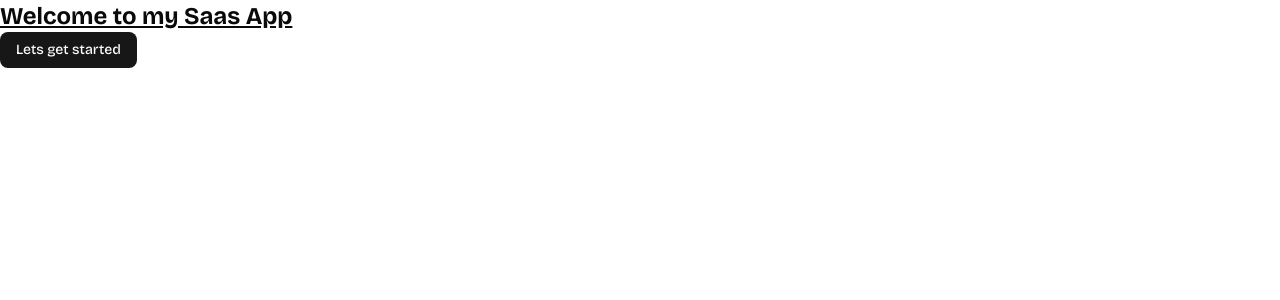
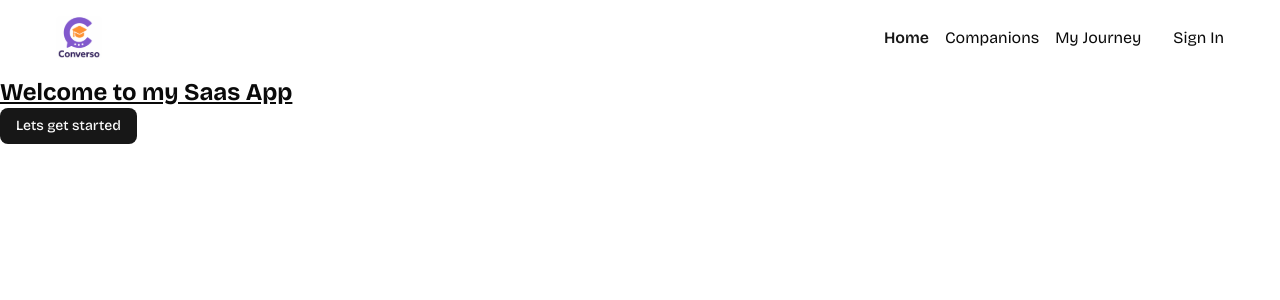
Before and after one commit to paskuvan/lms-nextjs, a Next.js app: page / in a window 1280 px wide. Shown: the top 300 px of the page. Built offline with nearby package versions, Linux system fonts and the light colour scheme.

Commit message:
item navigation

```diff
--- a/app/globals.css
+++ b/app/globals.css
@@ -83,6 +83,9 @@
   --radius-md: calc(var(--radius) - 2px);
   --radius-lg: var(--radius);
   --radius-xl: calc(var(--radius) + 4px);
+  --radius-2xl: calc(var(--radius) + 8px);
+  --radius-3xl: calc(var(--radius) + 12px);
+  --radius-4xl: calc(var(--radius) + 16px);
 }
 
 body {
--- a/app/layout.tsx
+++ b/app/layout.tsx
@@ -1,6 +1,7 @@
 import type { Metadata } from "next";
 import { Bricolage_Grotesque } from "next/font/google";
 import "./globals.css";
+import Navbar from "@/components/Navbar";
 
 const bricolage = Bricolage_Grotesque({
   variable: "--font-bricolage",
@@ -19,7 +20,10 @@ export default function RootLayout({
 }>) {
   return (
     <html lang="en">
-      <body className={`${bricolage.variable} antialiased`}>{children}</body>
+      <body className={`${bricolage.variable} antialiased`}>
+        <Navbar />
+        {children}
+      </body>
     </html>
   );
 }
--- a/app/page.tsx
+++ b/app/page.tsx
@@ -1,6 +1,6 @@
 import React from 'react'
 import {Button} from '@/components/ui/button'
-import Navbar from '@/components/Navbar'
+
 
 const Page = () => {
   return (
--- a/components/NavItems.tsx
+++ b/components/NavItems.tsx
@@ -1,5 +1,8 @@
-import React from 'react'
+'use client';
 
+import Link from "next/link";
+import {usePathname} from "next/navigation";
+import {cn} from "@/lib/utils";
 
 const navItems = [
     { label:'Home', href: '/' },
@@ -8,11 +11,21 @@ const navItems = [
 ]
 
 const NavItems = () => {
-  return (
-    <nav className='flex items-center gap-4'>
-     Nav items
-      </nav>
-  )
+    const pathname = usePathname();
+
+    return (
+        <nav className="flex items-center gap-4">
+            {navItems.map(({ label, href }) => (
+                <Link
+                    href={href}
+                    key={label}
+                    className={cn(pathname === href && 'text-primary font-semibold')}
+                >
+                    {label}
+                </Link>
+            ))}
+        </nav>
+    )
 }
 
 export default NavItems
--- a/components/Navbar.tsx
+++ b/components/Navbar.tsx
@@ -1,24 +1,24 @@
+import Link from "next/link";
 import Image from "next/image";
 import NavItems from "@/components/NavItems";
 
 const Navbar = () => {
     return (
         <nav className="navbar">
-    <link href="/">
+            <Link href="/">
                 <div className="flex items-center gap-2.5 cursor-pointer">
                     <Image
                         src="/images/logo.svg"
-        alt="Logo"
+                        alt="logo"
                         width={46}
                         height={44}
                     />
-
                 </div>
+            </Link>
             <div className="flex items-center gap-8">
                 <NavItems />
                 <p>Sign In</p>
             </div>
-    </link>
         </nav>
     )
 }
--- a/package.json
+++ b/package.json
@@ -16,7 +16,7 @@
     "next": "15.3.4",
     "react": "^19.0.0",
     "react-dom": "^19.0.0",
-    "tailwind-merge": "^3.3.1"
+    "tailwind-merge": "^3.4.0"
   },
   "devDependencies": {
     "@eslint/eslintrc": "^3",
@@ -27,7 +27,7 @@
     "eslint": "^9",
     "eslint-config-next": "15.3.4",
     "tailwindcss": "^4",
-    "tw-animate-css": "^1.3.4",
+    "tw-animate-css": "^1.4.0",
     "typescript": "^5"
   }
 }
```
Also changed, not shown: components.json, 1 other file (tests, documents, lock files or other folders). Lines whose indentation alone changed are shown as unchanged.
